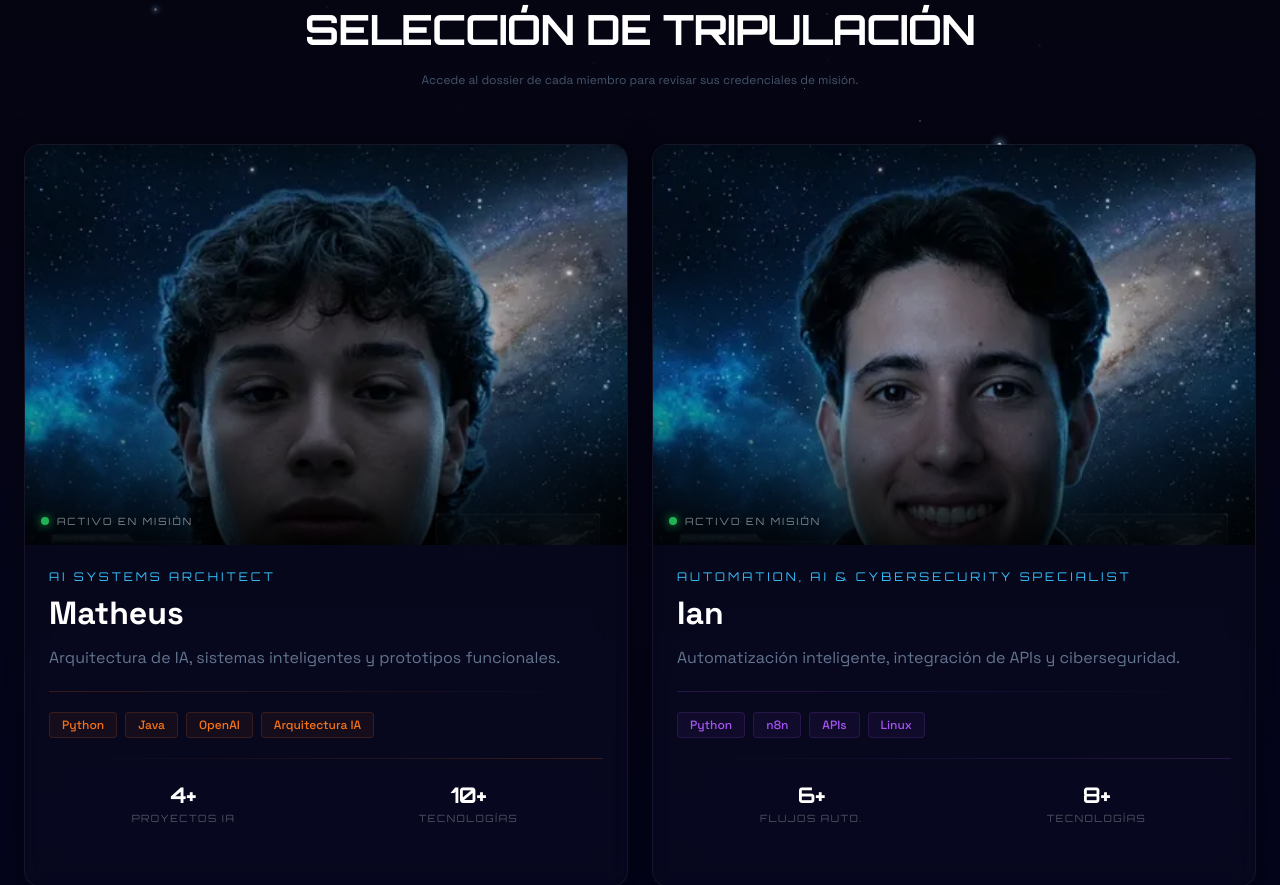
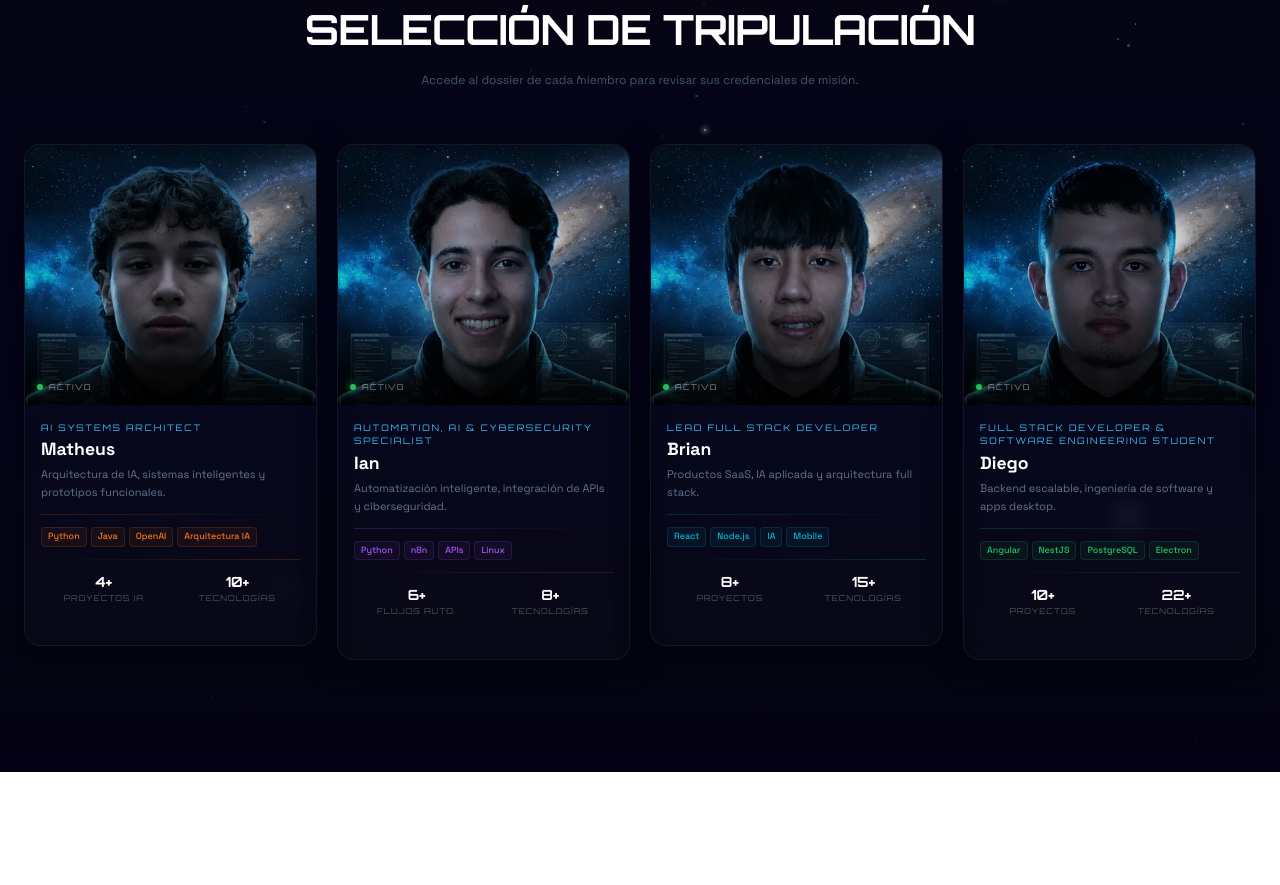
Before and after one commit to SYitan/Codefest, a React (Vite) app: page / in a window 1280 px wide. Shown: the part 1320-2205 px from the top of the page. After the commit the page ends 2092 px from the top, so only its background shows below. Built offline with nearby package versions, Linux system fonts and the light colour scheme.

Commit message:
layout: cards 4 por fila (260px foto, compacto), popup más grande (foto 28, name 3xl, padding p-10)

```diff
--- a/src/app/components/TeamSection.tsx
+++ b/src/app/components/TeamSection.tsx
@@ -117,7 +117,7 @@ function CrewCard({ member, isSelected, onClick, index }: {
         />
 
         {/* Photo */}
-        <div className="relative overflow-hidden" style={{ height: 400 }}>
+        <div className="relative overflow-hidden" style={{ height: 260 }}>
           <div className="absolute inset-0 z-[1]" style={{ background: `linear-gradient(to top, rgba(0,0,0,0.85) 0%, transparent 45%)` }} />
           <motion.img
             src={member.photo} alt={member.name}
@@ -126,45 +126,45 @@ function CrewCard({ member, isSelected, onClick, index }: {
             whileHover={{ filter: "brightness(1.08)", scale: 1.05 }}
             transition={{ duration: 0.4 }}
           />
-          <div className="absolute bottom-4 left-4 z-[2] flex items-center gap-2">
+          <div className="absolute bottom-3 left-3 z-[2] flex items-center gap-1.5">
             <motion.div
-              className="w-2 h-2 rounded-full"
-              style={{ background: "#22c55e", boxShadow: "0 0 10px #22c55e" }}
+              className="w-1.5 h-1.5 rounded-full"
+              style={{ background: "#22c55e", boxShadow: "0 0 8px #22c55e" }}
               animate={{ opacity: [1, 0.3, 1] }}
               transition={{ duration: 2, repeat: Infinity }}
             />
-            <span className="text-[10px] uppercase tracking-[0.2em] text-white/50" style={{ fontFamily: "'Orbitron', monospace" }}>
-              ACTIVO EN MISIÓN
+            <span className="text-[8px] uppercase tracking-[0.15em] text-white/50" style={{ fontFamily: "'Orbitron', monospace" }}>
+              ACTIVO
             </span>
           </div>
         </div>
 
         {/* Content */}
-        <div className="p-6">
+        <div className="p-4">
           {/* Rol */}
-          <div className="text-xs uppercase tracking-[0.25em] mb-2" style={{ color: "#38bdf8", fontFamily: "'Orbitron', monospace" }}>
+          <div className="text-[9px] uppercase tracking-[0.2em] mb-1" style={{ color: "#38bdf8", fontFamily: "'Orbitron', monospace" }}>
             {member.rol}
           </div>
 
           {/* Name */}
-          <h3 className="text-white font-bold leading-tight mb-3" style={{ fontSize: "2rem", fontFamily: "'Space Grotesk', sans-serif" }}>
+          <h3 className="text-white font-bold leading-tight mb-1.5" style={{ fontSize: "1.1rem", fontFamily: "'Space Grotesk', sans-serif" }}>
             {member.shortName}
           </h3>
 
           {/* Description */}
-          <p className="text-slate-500 text-base leading-relaxed line-clamp-2" style={{ fontFamily: "'Space Grotesk', sans-serif" }}>
+          <p className="text-slate-500 text-[11px] leading-relaxed line-clamp-2" style={{ fontFamily: "'Space Grotesk', sans-serif" }}>
             {member.perfil}
           </p>
 
           {/* Divider */}
-          <div className="h-px my-5" style={{ background: `linear-gradient(90deg, ${member.color}30, transparent)` }} />
+          <div className="h-px my-3" style={{ background: `linear-gradient(90deg, ${member.color}30, transparent)` }} />
 
           {/* Specialties as badges */}
-          <div className="flex flex-wrap gap-2">
+          <div className="flex flex-wrap gap-1">
             {member.specialties.map((s) => (
               <span
                 key={s}
-                className="text-xs px-3 py-1 rounded font-medium"
+                className="text-[9px] px-1.5 py-0.5 rounded font-medium"
                 style={{
                   background: `${member.color}10`,
                   border: `1px solid ${member.color}25`,
@@ -178,21 +178,21 @@ function CrewCard({ member, isSelected, onClick, index }: {
           </div>
 
           {/* Divider */}
-          <div className="h-px my-5" style={{ background: `linear-gradient(90deg, transparent, ${member.color}30)` }} />
+          <div className="h-px my-3" style={{ background: `linear-gradient(90deg, transparent, ${member.color}30)` }} />
 
           {/* Stats row — only first two */}
-          <div className="grid grid-cols-2 gap-4">
+          <div className="grid grid-cols-2 gap-2">
             {member.stats.slice(0, 2).map((stat) => (
               <div key={stat.label} className="text-center">
-                <div className="text-[1.35rem] font-bold text-white" style={{ fontFamily: "'Orbitron', monospace" }}>{stat.value}</div>
-                <div className="text-[10px] uppercase tracking-[0.15em]" style={{ color: "rgba(255,255,255,0.3)", fontFamily: "'Orbitron', monospace" }}>{stat.label}</div>
+                <div className="text-sm font-bold text-white" style={{ fontFamily: "'Orbitron', monospace" }}>{stat.value}</div>
+                <div className="text-[8px] uppercase tracking-[0.12em]" style={{ color: "rgba(255,255,255,0.3)", fontFamily: "'Orbitron', monospace" }}>{stat.label}</div>
               </div>
             ))}
           </div>
 
           {/* VER DOSSIER — appears on hover */}
           <motion.div
-            className="mt-5 text-xs uppercase tracking-[0.2em] text-center opacity-0 group-hover:opacity-100 transition-opacity duration-300"
+            className="mt-3 text-[9px] uppercase tracking-[0.15em] text-center opacity-0 group-hover:opacity-100 transition-opacity duration-300"
             style={{ color: member.color, fontFamily: "'Orbitron', monospace" }}
           >
             VER DOSSIER →
@@ -251,17 +251,17 @@ function TechBadges({ member, b }: { member: CrewMember; b: number }) {
   return (
     <SectionFade delay={b + 0.2}>
       <SectionLabel2>STACK TECNOLÓGICO</SectionLabel2>
-      <div className="space-y-3">
+      <div className="space-y-4">
         {member.techGroups.map((group, gi) => (
           <div key={group.category}>
-            <div className="text-[11px] uppercase tracking-[0.12em] mb-1.5" style={{ color: "rgba(255,255,255,0.25)", fontFamily: "'Orbitron', monospace" }}>
+            <div className="text-xs uppercase tracking-[0.12em] mb-2" style={{ color: "rgba(255,255,255,0.25)", fontFamily: "'Orbitron', monospace" }}>
               {group.category}
             </div>
             <div className="flex flex-wrap gap-2">
               {group.items.map((tech, ti) => (
                 <motion.span
                   key={tech}
-                  className="px-3 py-1 rounded text-xs"
+                  className="px-3 py-1 rounded text-sm"
                   style={{ background: `${member.color}06`, border: `1px solid ${member.color}15`, color: "rgba(255,255,255,0.55)", fontFamily: "'Space Grotesk', sans-serif" }}
                   initial={{ opacity: 0, scale: 0.9 }}
                   animate={{ opacity: 1, scale: 1 }}
@@ -337,14 +337,14 @@ function ExpandedProfile({ member, onReady }: { member: CrewMember; onReady: ()
               transition={{ duration: 3, repeat: Infinity, ease: "linear" }}
             />
 
-            <div className="relative z-10 p-6 md:p-8">
+            <div className="relative z-10 p-8 md:p-10">
               {/* HEADER */}
               <SectionFade delay={b}>
-                <div className="flex items-center gap-5 mb-8">
+                <div className="flex items-center gap-6 mb-10">
                   <div className="relative flex-shrink-0">
                     <motion.div
-                      className="w-20 h-20 md:w-24 md:h-24 rounded-xl overflow-hidden"
-                      style={{ border: `1px solid ${member.color}40`, boxShadow: `0 0 30px ${member.color}15` }}
+                      className="w-24 h-24 md:w-28 md:h-28 rounded-xl overflow-hidden"
+                      style={{ border: `1px solid ${member.color}40`, boxShadow: `0 0 40px ${member.color}15` }}
                       initial={{ scale: 0.95 }}
                       animate={{ scale: 1 }}
                       transition={{ delay: b, duration: 0.3 }}
@@ -352,27 +352,27 @@ function ExpandedProfile({ member, onReady }: { member: CrewMember; onReady: ()
                       <img src={member.photo} alt={member.name} className="w-full h-full object-cover object-top" />
                       <div className="absolute inset-0" style={{ background: `linear-gradient(180deg, ${member.color}10, transparent 30%, ${member.color}08)`, mixBlendMode: "overlay" }} />
                     </motion.div>
-                    <div className="absolute -top-1.5 -left-1.5 w-3 h-3 border-t-2 border-l-2" style={{ borderColor: member.color }} />
-                    <div className="absolute -top-1.5 -right-1.5 w-3 h-3 border-t-2 border-r-2" style={{ borderColor: member.color }} />
-                    <div className="absolute -bottom-1.5 -left-1.5 w-3 h-3 border-b-2 border-l-2" style={{ borderColor: member.color }} />
-                    <div className="absolute -bottom-1.5 -right-1.5 w-3 h-3 border-b-2 border-r-2" style={{ borderColor: member.color }} />
+                    <div className="absolute -top-2 -left-2 w-3.5 h-3.5 border-t-2 border-l-2" style={{ borderColor: member.color }} />
+                    <div className="absolute -top-2 -right-2 w-3.5 h-3.5 border-t-2 border-r-2" style={{ borderColor: member.color }} />
+                    <div className="absolute -bottom-2 -left-2 w-3.5 h-3.5 border-b-2 border-l-2" style={{ borderColor: member.color }} />
+                    <div className="absolute -bottom-2 -right-2 w-3.5 h-3.5 border-b-2 border-r-2" style={{ borderColor: member.color }} />
                   </div>
                   <div className="flex-1 min-w-0">
-                    <div className="flex flex-wrap items-center gap-3 mb-1">
-                      <h2 className="text-white text-xl md:text-2xl font-semibold" style={{ fontFamily: "'Space Grotesk', sans-serif" }}>{member.name}</h2>
-                      <span className="text-[11px] px-2 py-0.5 rounded font-medium" style={{ background: `${member.color}12`, border: `1px solid ${member.color}25`, color: member.color, fontFamily: "'Orbitron', monospace" }}>
+                    <div className="flex flex-wrap items-center gap-3 mb-1.5">
+                      <h2 className="text-white text-2xl md:text-3xl font-semibold" style={{ fontFamily: "'Space Grotesk', sans-serif" }}>{member.name}</h2>
+                      <span className="text-xs px-2.5 py-0.5 rounded font-medium" style={{ background: `${member.color}12`, border: `1px solid ${member.color}25`, color: member.color, fontFamily: "'Orbitron', monospace" }}>
                         {member.rol}
                       </span>
                     </div>
-                    <p className="text-slate-500 text-sm md:text-base leading-relaxed" style={{ fontFamily: "'Space Grotesk', sans-serif" }}>{member.perfil}</p>
+                    <p className="text-slate-500 text-base md:text-lg leading-relaxed" style={{ fontFamily: "'Space Grotesk', sans-serif" }}>{member.perfil}</p>
                   </div>
                 </div>
               </SectionFade>
 
-              <div className="h-px mb-6" style={{ background: `linear-gradient(90deg, transparent, ${member.color}30, transparent)` }} />
+              <div className="h-px mb-8" style={{ background: `linear-gradient(90deg, transparent, ${member.color}30, transparent)` }} />
 
               {/* 2-COLUMN CONTENT */}
-              <div className="grid md:grid-cols-2 gap-x-10 gap-y-8">
+              <div className="grid md:grid-cols-2 gap-x-12 gap-y-10">
                 <div>
                   <SectionFade delay={b + 0.15}>
                     <SectionLabel2>DIAGNÓSTICO DEL OPERADOR</SectionLabel2>
@@ -384,7 +384,7 @@ function ExpandedProfile({ member, onReady }: { member: CrewMember; onReady: ()
                   </SectionFade>
 
                   {/* COLLAPSIBLE EXPERIENCE */}
-                  <div className="mt-6">
+                  <div className="mt-8">
                     <SectionFade delay={b + 0.35}>
                       <button
                         onClick={() => setExpSect((p) => !p)}
@@ -392,7 +392,7 @@ function ExpandedProfile({ member, onReady }: { member: CrewMember; onReady: ()
                       >
                         <SectionLabel2>REGISTRO DE EXPERIENCIA</SectionLabel2>
                         <motion.span
-                          className="text-[11px]"
+                          className="text-xs"
                           style={{ color: member.color }}
                           animate={{ rotate: expSect ? 180 : 0 }}
                           transition={{ duration: 0.2 }}
@@ -407,18 +407,18 @@ function ExpandedProfile({ member, onReady }: { member: CrewMember; onReady: ()
                             animate={{ height: "auto", opacity: 1 }}
                             exit={{ height: 0, opacity: 0 }}
                             transition={{ duration: 0.25 }}
-                            className="space-y-2 overflow-hidden"
+                            className="space-y-2.5 overflow-hidden"
                           >
                             {member.experiencia.map((item, i) => (
                               <motion.li
                                 key={i}
-                                className="flex items-start gap-2 text-sm leading-relaxed"
+                                className="flex items-start gap-2 text-sm md:text-base leading-relaxed"
                                 style={{ color: "rgba(255,255,255,0.5)", fontFamily: "'Space Grotesk', sans-serif" }}
                                 initial={{ opacity: 0, x: -6 }}
                                 animate={{ opacity: 1, x: 0 }}
                                 transition={{ delay: i * 0.03 }}
                               >
-                                <span className="mt-0.5 text-[11px]" style={{ color: member.color }}>{String.fromCharCode(9656)}</span>
+                                <span className="mt-0.5 text-xs" style={{ color: member.color }}>{String.fromCharCode(9656)}</span>
                                 {item}
                               </motion.li>
                             ))}
@@ -433,32 +433,32 @@ function ExpandedProfile({ member, onReady }: { member: CrewMember; onReady: ()
                   {/* ESTADÍSTICAS */}
                   <SectionFade delay={b + 0.2}>
                     <SectionLabel2>ESTADÍSTICAS DE MISIÓN</SectionLabel2>
-                    <div className="grid grid-cols-2 gap-3">
+                    <div className="grid grid-cols-2 gap-4">
                       {member.stats.map((stat, i) => (
                         <motion.div
                           key={stat.label}
-                          className="rounded-xl p-4 text-center"
+                          className="rounded-xl p-5 text-center"
                           style={{ background: `${member.color}06`, border: `1px solid ${member.color}12` }}
                           initial={{ opacity: 0, scale: 0.95 }}
                           animate={{ opacity: 1, scale: 1 }}
                           transition={{ delay: b + 0.25 + i * 0.04 }}
                         >
-                          <div className="text-2xl font-bold" style={{ color: member.color, fontFamily: "'Orbitron', monospace" }}>{stat.value}</div>
-                          <div className="text-[11px] uppercase tracking-[0.1em] mt-1" style={{ color: "rgba(255,255,255,0.3)", fontFamily: "'Orbitron', monospace" }}>{stat.label}</div>
+                          <div className="text-3xl font-bold" style={{ color: member.color, fontFamily: "'Orbitron', monospace" }}>{stat.value}</div>
+                          <div className="text-xs uppercase tracking-[0.1em] mt-1" style={{ color: "rgba(255,255,255,0.3)", fontFamily: "'Orbitron', monospace" }}>{stat.label}</div>
                         </motion.div>
                       ))}
                     </div>
                   </SectionFade>
 
                   {/* LOGROS */}
-                  <div className="mt-6">
+                  <div className="mt-8">
                     <SectionFade delay={b + 0.35}>
                       <SectionLabel2>LOGROS DESTACADOS</SectionLabel2>
-                      <ul className="space-y-2">
+                      <ul className="space-y-2.5">
                         {member.logros.map((item, i) => (
                           <motion.li
                             key={i}
-                            className="flex items-start gap-2 text-sm leading-relaxed"
+                            className="flex items-start gap-2 text-sm md:text-base leading-relaxed"
                             style={{ color: "rgba(255,255,255,0.5)", fontFamily: "'Space Grotesk', sans-serif" }}
                             initial={{ opacity: 0, x: -6 }}
                             animate={{ opacity: 1, x: 0 }}
@@ -475,20 +475,20 @@ function ExpandedProfile({ member, onReady }: { member: CrewMember; onReady: ()
               </div>
 
               {/* TECH BADGES */}
-              <div className="mt-6">
+              <div className="mt-8">
                 <TechBadges member={member} b={b + 0.5} />
               </div>
 
               {/* IMPACT STATEMENT */}
               <SectionFade delay={b + 0.55}>
                 <motion.div
-                  className="mt-6 p-5 rounded-xl relative overflow-hidden"
+                  className="mt-8 p-6 rounded-xl relative overflow-hidden"
                   style={{ background: `linear-gradient(135deg, ${member.color}06, transparent 60%)`, border: `1px solid ${member.color}15` }}
                 >
                   <div className="absolute inset-0 pointer-events-none" style={{ background: `radial-gradient(ellipse at 30% 50%, ${member.color}08, transparent 70%)` }} />
                   <div className="relative z-10">
-                    <div className="text-[11px] uppercase tracking-[0.2em] mb-2" style={{ color: member.color, fontFamily: "'Orbitron', monospace" }}>DECLARACIÓN DE IMPACTO</div>
-                    <p className="text-sm md:text-base leading-relaxed" style={{ color: "rgba(255,255,255,0.7)", fontFamily: "'Space Grotesk', sans-serif", fontStyle: "italic" }}>
+                    <div className="text-xs uppercase tracking-[0.2em] mb-2" style={{ color: member.color, fontFamily: "'Orbitron', monospace" }}>DECLARACIÓN DE IMPACTO</div>
+                    <p className="text-base md:text-lg leading-relaxed" style={{ color: "rgba(255,255,255,0.7)", fontFamily: "'Space Grotesk', sans-serif", fontStyle: "italic" }}>
                       &ldquo;{member.valorEquipo}&rdquo;
                     </p>
                   </div>
@@ -532,7 +532,7 @@ export function TeamSection() {
           <p className="text-slate-600 max-w-md mx-auto text-xs" style={{ fontFamily: "'Space Grotesk', sans-serif" }}>{teamSection.subtitle}</p>
         </motion.div>
 
-        <div className="grid sm:grid-cols-2 gap-6">
+        <div className="grid sm:grid-cols-2 lg:grid-cols-4 gap-5">
           {crewMembers.map((m, i) => (
             <CrewCard key={m.id} member={m} isSelected={selectedId === m.id} onClick={() => setSelectedId((prev) => (prev === m.id ? null : m.id))} index={i} />
           ))}
```
